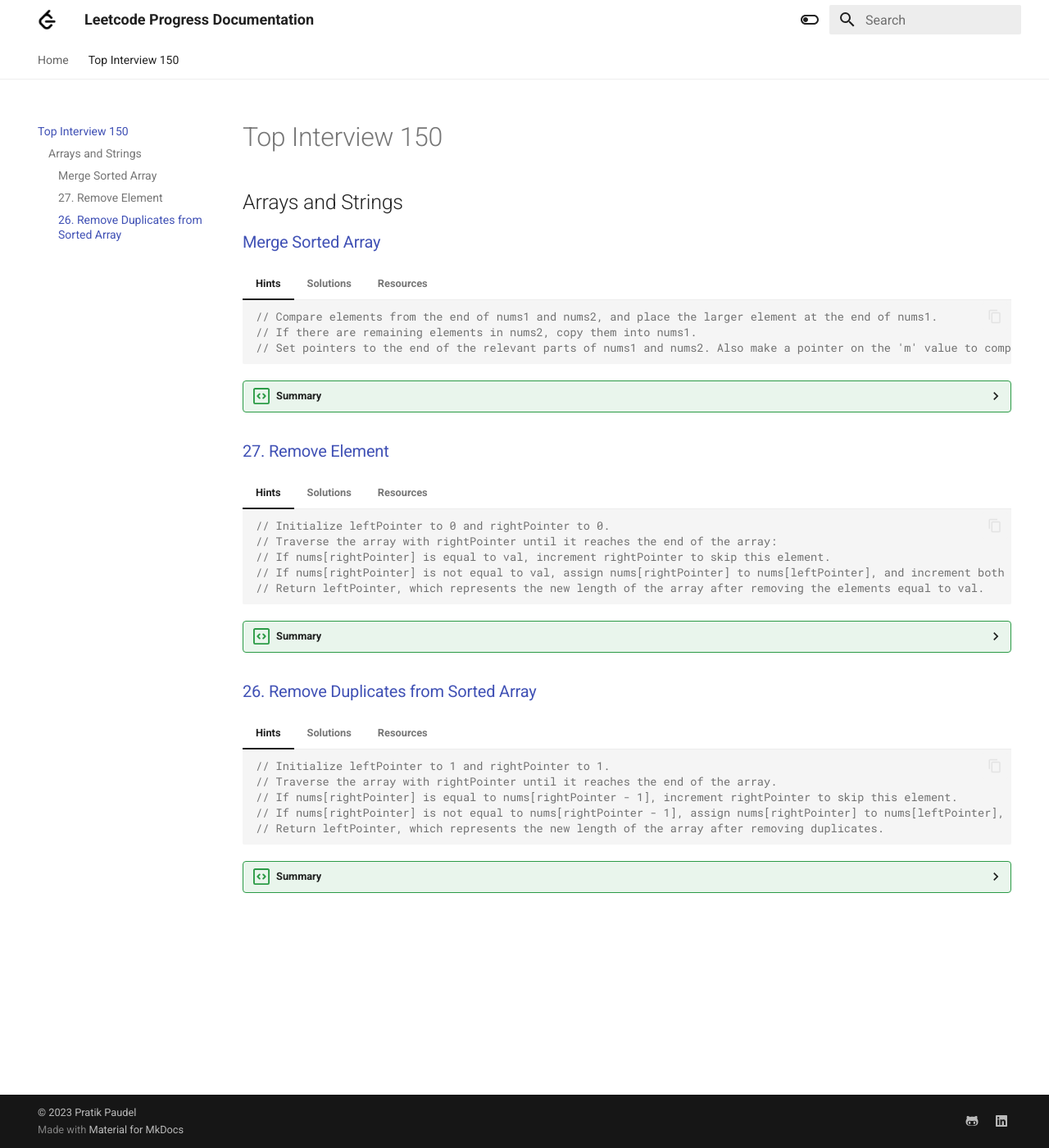
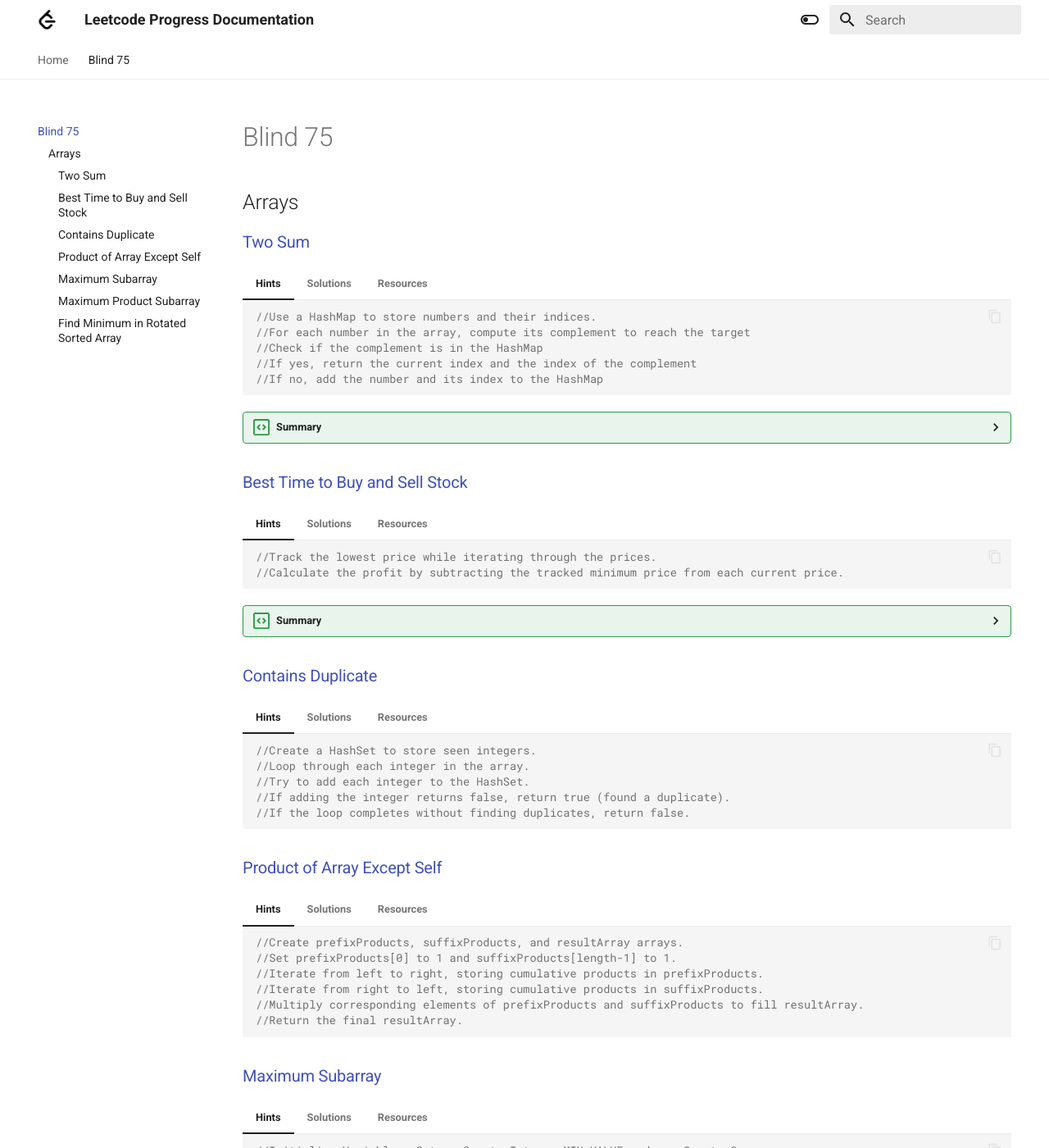
Before and after one commit to PratikPaudel/leetcode-progress-documentation, an MkDocs documentation site: the page built from docs/index2.md, in a window 1280 px wide and 1400 px high. Shown: the whole window at 82% size. Built offline with MkDocs 1.6.1 and Material for MkDocs 9.7.7, drawn with Linux system fonts in a browser that asks for light colours; some of the changed text lies outside the part shown.

Commit message:
moved to another page

````diff
--- a/docs/index2.md
+++ b/docs/index2.md
@@ -1,116 +1,215 @@
-# Top Interview 150
-## Arrays and Strings
+# Blind 75
+## Arrays
 
-### [Merge Sorted Array](https://leetcode.com/problems/merge-sorted-array/description/)
+### [Two Sum](https://leetcode.com/problems/two-sum/description/)
+
+=== "Hints"
+    ```java
+    //Use a HashMap to store numbers and their indices.
+    //For each number in the array, compute its complement to reach the target
+    //Check if the complement is in the HashMap
+    //If yes, return the current index and the index of the complement
+    //If no, add the number and its index to the HashMap
+    ```
+
+=== "Solutions"
+    ``` Java
+        if (nums == null || nums.length < 2) {
+        throw new IllegalArgumentException("Invalid input array");
+        }
+        HashMap<Integer, Integer> map = new HashMap<>();
+        int[] result = new int[2];
+        for (int i = 0; i < nums.length; i++) {
+        int complement = target - nums[i];
+        if (map.containsKey(complement)) {
+        result[0] = i;
+        result[1] = map.get(complement);
+        return result;
+        }
+        map.put(nums[i], i);
+        }
+    ```
+=== "Resources"
+
+??? summary "Summary"
+
+    To find two numbers in an array that add up to a target, use a HashMap for quick lookups. As you iterate through the array, calculate the complement needed to reach the target for each number. Check if this complement is already in the HashMap. If it is, return the indices of the current number and the complement. If not, store the current number and its index in the HashMap for future reference. This method allows you to find the solution efficiently in one pass through the array.
+
+
+### [Best Time to Buy and Sell Stock](https://leetcode.com/problems/best-time-to-buy-and-sell-stock/description/)
+
+=== "Hints"
+    ```java
+    //Track the lowest price while iterating through the prices.
+    //Calculate the profit by subtracting the tracked minimum price from each current price.
+    ```
+
+=== "Solutions"
+    ```java
+            int minprice = Integer.MAX_VALUE;
+            int maxprofit = 0;
+            for (int i = 0; i < prices.length; i++) {
+                if (prices[i] < minprice) {
+                    minprice = prices[i];
+                } else if (prices[i] - minprice > maxprofit) {
+                    maxprofit = prices[i] - minprice;
+                }
+            }
+            return maxprofit;
+    ```
+=== "Resources"
+
+??? summary "Summary"
+    The new number is lower than the lowest point found so far, so you update it. The new number is higher than your low point so it is a possible solution and you calculate the difference to find the profit. If it's higher than your max profit found so far, update. <a href="https://www.youtube.com/watch?v=eMSfBgbiEjk"> YouTube Resource </a>
+
+### [Contains Duplicate](https://leetcode.com/problems/contains-duplicate/description/)
 
 === "Hints"
 
     ```java
-    // Compare elements from the end of nums1 and nums2, and place the larger element at the end of nums1.
-    // If there are remaining elements in nums2, copy them into nums1.
-    // Set pointers to the end of the relevant parts of nums1 and nums2. Also make a pointer on the 'm' value to compare with nums2 values. Pointers at the end of nums1 helps to insert into the appropriate place in nums1.
+    //Create a HashSet to store seen integers.
+    //Loop through each integer in the array.
+    //Try to add each integer to the HashSet.
+    //If adding the integer returns false, return true (found a duplicate).
+    //If the loop completes without finding duplicates, return false.
+    ```
+
+=== "Solutions"
+    ```java
+        public boolean containsDuplicate(int[] nums) {
+        Set<Integer> set = new HashSet<Integer>();
+        for (int num : nums) {
+            if (set.contains(num)) {
+                return true;
+            }
+            set.add(num);
+        }
+        return false;
+        }
+    ```
+=== "Resources"
+
+### [Product of Array Except Self](https://leetcode.com/problems/product-of-array-except-self/description/)
+
+=== "Hints"
+    ```java
+    //Create prefixProducts, suffixProducts, and resultArray arrays.
+    //Set prefixProducts[0] to 1 and suffixProducts[length-1] to 1.
+    //Iterate from left to right, storing cumulative products in prefixProducts.
+    //Iterate from right to left, storing cumulative products in suffixProducts.
+    //Multiply corresponding elements of prefixProducts and suffixProducts to fill resultArray.
+    //Return the final resultArray.
+    ```
+=== "Solutions"
+    ```java
+        int length = nums.length;
+        int[] prefixProducts = new int[length];
+        prefixProducts[0] = 1;
+        int[] suffixProducts = new int[length];
+        suffixProducts[length - 1] = 1;
+        int[] resultArray = new int[length];
+
+        for (int i = 1; i < length; i++) {
+            prefixProducts[i] = nums[i - 1] * prefixProducts[i - 1];
+        }
+
+        for (int i = length - 2; i >= 0; i--) {
+            suffixProducts[i] = nums[i + 1] * suffixProducts[i + 1];
+        }
+
+        for (int i = 0; i < length; i++) {
+            resultArray[i] = prefixProducts[i] * suffixProducts[i];
+        }
+
+        return resultArray;
+    ```
+=== "Resources"
+    - [YouTube](https://www.youtube.com/watch?v=tSRFtR3pv74)
+
+### [Maximum Subarray](https://leetcode.com/problems/maximum-subarray/description/)
+=== "Hints"
+    ```java
+    //Initialize Variables: Set maxSum to Integer.MIN_VALUE and currSum to 0.
+    //Iterate Through the Array: Add each element to currSum.
+    //Update maxSum: Set maxSum to the greater of maxSum and currSum.
+    //Reset currSum if Negative: If currSum is less than 0, reset it to 0.
+    //Return maxSum: After the loop, return maxSum.
     ```
 
 === "Solutions"
 
     ```java
-    int i = m - 1;
-    int j = n - 1;
-    int k = m + n - 1;
+        int maxSum = Integer.MIN_VALUE;
+        int currSum = 0;
+        for(int i=0; i<nums.length; i++) {
+            currSum += nums[i];
+            maxSum = Math.max(maxSum, currSum);
+            if (currSum < 0) {
+                currSum = 0;
+            }
+        } return maxSum;
+    ```
+=== "Resources"
+    <a href="https://www.youtube.com/watch?v=hLPkqd60-28"> YouTube Link </a>
 
-    while (i >= 0 && j >= 0) {
-      if (nums2[j] > nums1[i]) {
-        nums1[k] = nums2[j];
-        j--;
-      } else {
-        nums1[k] = nums1[i];
-        i--;
-      }
-      k--;
-    }
-    while (j >= 0) {
-      nums1[k] = nums2[j];
-      j--;
-      k--;
-    }
-    ```
-
-=== "Resources"
-    - YouTube
-
-??? summary "Summary"
-
-    To solve the problem of merging two sorted arrays into one sorted array in-place, start by initializing three pointers: one for the end of the initialized part of the first array, one for the end of the second array, and one for the end of the total merged array. Compare the elements at the ends of both arrays and place the larger element at the end of the merged array, moving the respective pointer one position to the left. Repeat this process until one of the arrays is exhausted. If any elements remain in the second array, copy them into the first array.
-
-
-### [27. Remove Element](https://leetcode.com/problems/remove-element/description/)
+### [Maximum Product Subarray](https://leetcode.com/problems/maximum-product-subarray/description/)
 
 === "Hints"
+
     ```java
-    // Initialize leftPointer to 0 and rightPointer to 0.
-    // Traverse the array with rightPointer until it reaches the end of the array:
-    // If nums[rightPointer] is equal to val, increment rightPointer to skip this element.
-    // If nums[rightPointer] is not equal to val, assign nums[rightPointer] to nums[leftPointer], and increment both leftPointer and rightPointer.
-    // Return leftPointer, which represents the new length of the array after removing the elements equal to val.
+    //Initialization: Create prefix and suffix variables, initialize both to 1, and initialize result to 0.
+    //Iteration: Loop through the array from 0 to n-1.
+    //Reset Prefix and Suffix: If prefix or suffix is 0, reset it to 1.
+    //Update Prefix and Suffix: Multiply prefix by nums[i] and suffix by nums[n-i-1].
+    //Update Result: Use Math.max to set result to the maximum of result, prefix, and suffix.
+    //Return Result: Cast result to int and return it.
     ```
 
 === "Solutions"
     ```java
-    int leftPointer = 0;
-    int rightPointer = 0;
-    while (rightPointer < nums.length) {
-      if (nums[rightPointer] == val) {
-        rightPointer++;
-      } else {
-        nums[leftPointer] = nums[rightPointer];
-        leftPointer++;
-        rightPointer++;
-      }
+    int n= nums.length;
+    double prefix = 1;
+    double suffix = 1;
+    double result = 0;
+    if(n == 1) return nums[0];
+    for (int i=0; i<n; i++) {
+        if (prefix == 0) { prefix = 1;}
+        if (suffix == 0) { suffix = 1;}
+        prefix *= nums[i];
+        suffix *= nums[n-i-1];
+        result = Math.max(result, Math.max(prefix, suffix));
     }
-    return leftPointer;
+    return (int) result;
     ```
+=== "Resources"
+    - <a href="https://www.youtube.com/watch?v=hnswaLJvr6g"> YouTube </a>
 
-=== "Resources"
-    - YouTube
-
-??? summary "Summary"
-
-    To solve the problem of removing all occurrences of a specified value from an array, initialize two pointers: leftPointer and rightPointer, both set to 0. Use a while loop to traverse the array with rightPointer. If nums[rightPointer] equals the specified value, increment rightPointer to skip it. If nums[rightPointer] is not the specified value, copy nums[rightPointer] to nums[leftPointer], then increment both leftPointer and rightPointer. Continue this process until rightPointer reaches the end of the array. The value of leftPointer at the end of the loop will indicate the number of elements that are not equal to the specified value. The array is modified in place, and the final value of leftPointer is returned as the result.
-
-### [26. Remove Duplicates from Sorted Array](https://leetcode.com/problems/remove-duplicates-from-sorted-array/description)
+### [Find Minimum in Rotated Sorted Array](https://leetcode.com/problems/find-minimum-in-rotated-sorted-array/description/)
 
 === "Hints"
     ```java
-    // Initialize leftPointer to 1 and rightPointer to 1.
-    // Traverse the array with rightPointer until it reaches the end of the array.
-    // If nums[rightPointer] is equal to nums[rightPointer - 1], increment rightPointer to skip this element.
-    // If nums[rightPointer] is not equal to nums[rightPointer - 1], assign nums[rightPointer] to nums[leftPointer], and increment both leftPointer and rightPointer.
-    // Return leftPointer, which represents the new length of the array after removing duplicates.
+    //Initialize Pointers: Set up left and right to cover the entire array.
+    //Binary Search Loop: Narrow down the search range by repeatedly halving it.
+    //Midpoint Calculation: Calculate the midpoint and compare it to the element at right to decide which half to search next.
+    //Adjust Pointers: Move left or right based on the comparison to narrow the search range.
+    //Return Result: When the loop ends, left points to the minimum value.
     ```
 
 === "Solutions"
     ```java
-    class Solution {
-      public int removeDuplicates(int[] nums) {
-        int leftPointer = 1;
-        int rightPointer = 1;
-        while (rightPointer < nums.length) {
-          if (nums[rightPointer] == nums[rightPointer - 1]) {
-            rightPointer++;
-          } else {
-            nums[leftPointer] = nums[rightPointer];
-            leftPointer++;
-            rightPointer++;
-          }
-        }
-        return leftPointer;
-      }
-    }
+        int left = 0;
+        int right = nums.length-1;
+        while (left<right) {
+            int mid = (left+right)/2;
+            if (nums[mid] > nums[right]) {
+                left = mid + 1;
+            } else {
+                right = mid;
+            }
+        } return nums[left];
     ```
 
 === "Resources"
-    - YouTube
 
 ??? summary "Summary"
-
-    To solve the problem of removing duplicates from a sorted array, initialize two pointers: `leftPointer` and `rightPointer`, both set to 1. Use a `while` loop to traverse the array with `rightPointer`. If `nums[rightPointer]` equals `nums[rightPointer - 1]`, increment `rightPointer` to skip it. If `nums[rightPointer]` is not equal to `nums[rightPointer - 1]`, copy `nums[rightPointer]` to `nums[leftPointer]`, then increment both `leftPointer` and `rightPointer`. Continue this process until `rightPointer` reaches the end of the array. The value of `leftPointer` at the end of the loop will indicate the number of unique elements. The array is modified in place, and the final value of `leftPointer` is returned as the result.
+    The midpoint calculation int mid = left + (right - left) / 2 is used in binary search to avoid potential integer overflow and ensure accurate results. When left and right are large, directly using (left + right) / 2 could lead to overflow, as their sum might exceed the maximum integer value. By calculating mid as left + (right - left) / 2, the difference right - left is smaller and less prone to overflow, and dividing by 2 ensures the result is within a safe range. Adding left then adjusts the midpoint correctly within the current search segment, ensuring precise calculations without risking overflow.
````
